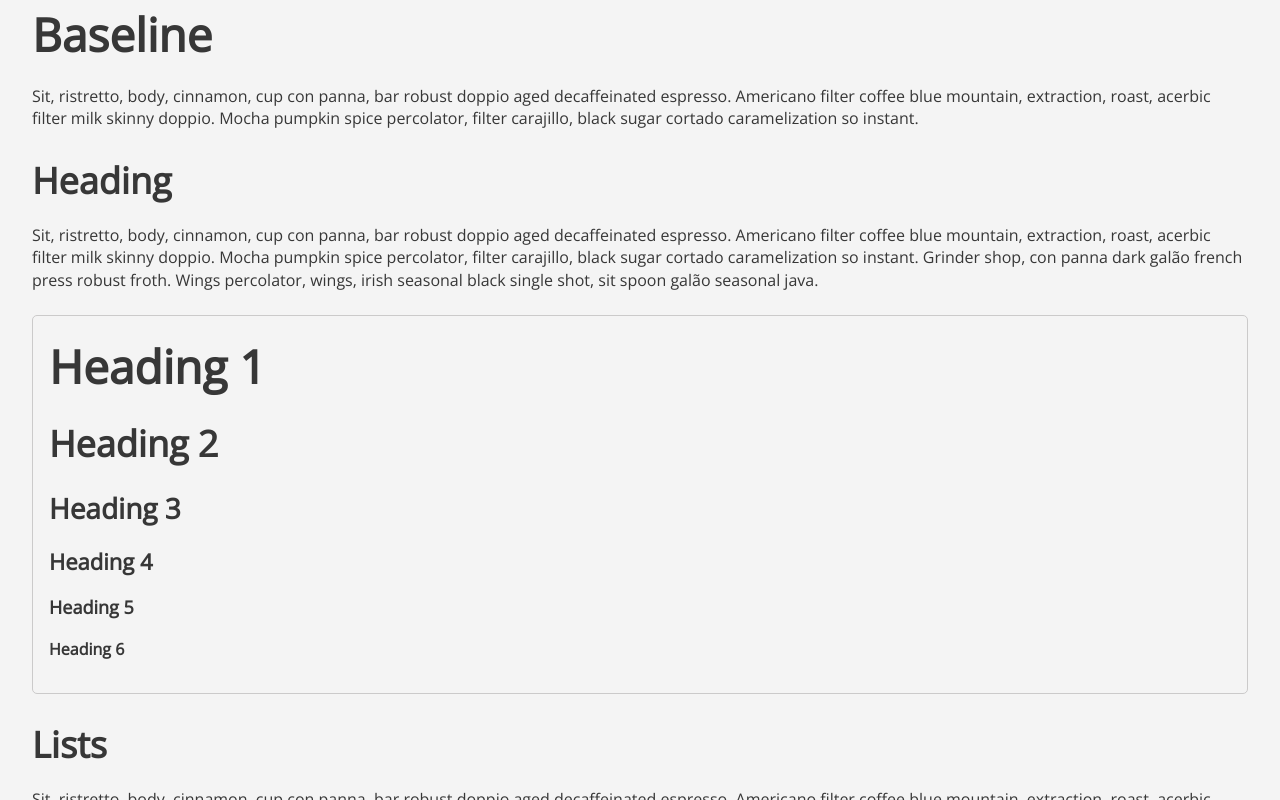
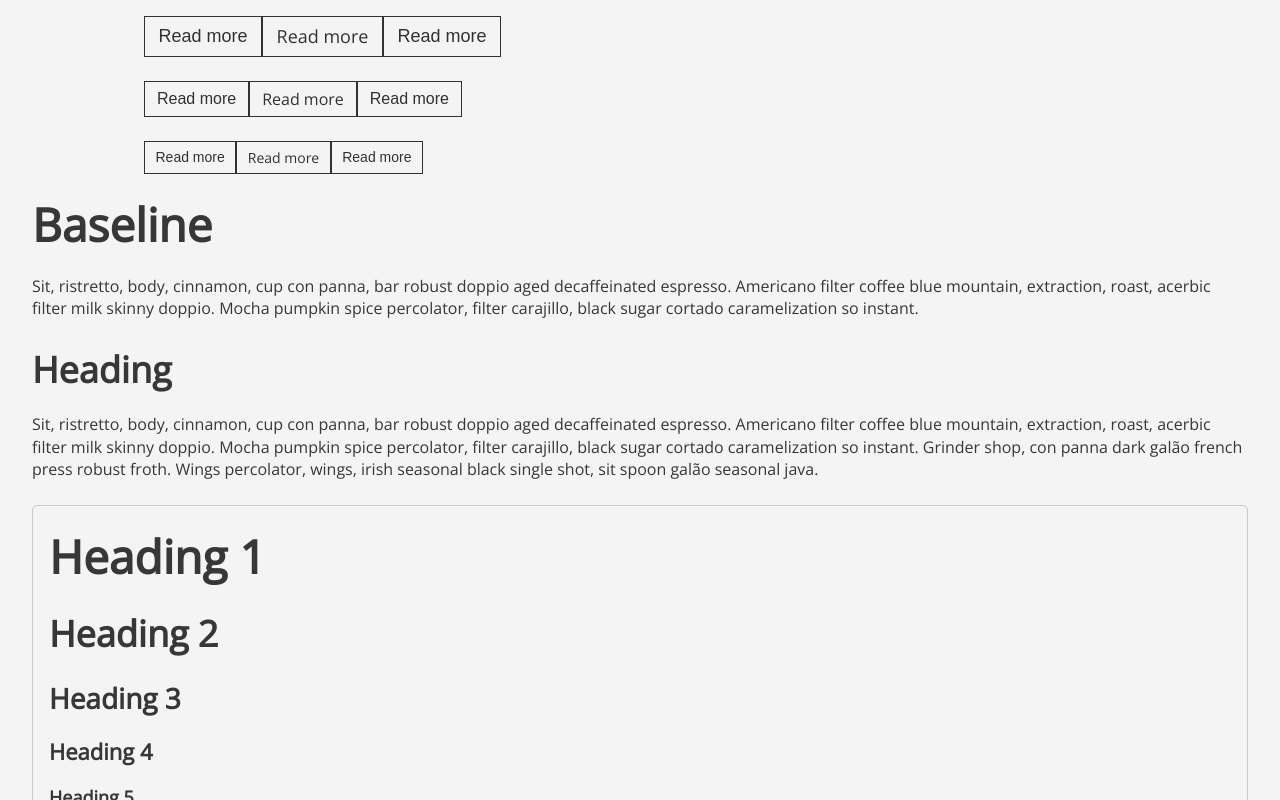
Before and after one commit to dreamistlabs/andromeda, a React (Create React App) app: page / in a window 1280 px wide. Shown: the top 800 px of the page. Built offline with nearby package versions, Linux system fonts and the light colour scheme.

Commit message:
Mock up initial button styles

```diff
--- a/public/assets/stylesheets/andromeda.css
+++ b/public/assets/stylesheets/andromeda.css
@@ -590,3 +590,22 @@ hr {
 
 .m31.col-12 {
   width: 99.99996%; }
+
+.m31.btn {
+  display: inline-block;
+  margin: 0;
+  padding: 0.33em 0.75em;
+  background-color: transparent;
+  border: 1px solid #313131;
+  border-radius: 0;
+  font-size: 1rem;
+  color: #313131;
+  line-height: 1.5;
+  vertical-align: middle;
+  cursor: pointer; }
+  .m31.btn.btn-sm {
+    font-size: 0.875rem; }
+  .m31.btn.btn-md {
+    font-size: 1rem; }
+  .m31.btn.btn-lg {
+    font-size: 1.125rem; }
--- a/public/assets/stylesheets/docs.css
+++ b/public/assets/stylesheets/docs.css
@@ -88,3 +88,8 @@ p {
 .docs.footer__text {
   font-size: 0.875rem;
   color: #F4F4F4; }
+
+.playground {
+  margin: 0 auto;
+  padding: 1em;
+  max-width: 80%; }
--- a/src/components/App.js
+++ b/src/components/App.js
@@ -9,6 +9,26 @@ class App extends Component {
   render() {
     return (
       <div className="App">
+        <div className="playground">
+          <div>
+            <button className="m31 btn btn-lg">Read more</button>
+            <div className="m31 btn btn-lg">Read more</div>
+            <input className="m31 btn btn-lg" type="submit" value="Read more"/>
+          </div>
+          &nbsp;
+          <div>
+            <button className="m31 btn">Read more</button>
+            <div className="m31 btn">Read more</div>
+            <input className="m31 btn" type="submit" value="Read more"/>
+          </div>
+          &nbsp;
+          <div>
+            <button className="m31 btn btn-sm">Read more</button>
+            <div className="m31 btn btn-sm">Read more</div>
+            <input className="m31 btn btn-sm" type="submit" value="Read more"/>
+          </div>
+        </div>
+
         <BaselinePage />
 
         <footer className="docs footer">
--- /dev/null
+++ b/src/scss/andromeda/_buttons.scss
@@ -0,0 +1,27 @@
+@import './_variables';
+
+.m31.btn {
+  display: inline-block;
+  margin: 0;
+  padding: $md-em-vertical-padding $lg-em-horizontal-padding;
+  background-color: transparent;
+  border: 1px solid $border-dark;
+  border-radius: 0;
+  font-size: 1rem;
+  color: $text-dark;
+  line-height: 1.5;
+  vertical-align: middle;
+  cursor: pointer;
+  &:hover {
+
+  }
+  &.btn-sm {
+    font-size: 0.875rem;
+  }
+  &.btn-md {
+    font-size: 1rem;
+  }
+  &.btn-lg {
+    font-size: 1.125rem;
+  }
+}
--- /dev/null
+++ b/src/scss/andromeda/_variables.scss
@@ -0,0 +1,27 @@
+// Andromeda Variables
+// Do not change the variable names themselves, only change the values.
+
+// Colors
+$primary-color:         $violet-eggplant;
+$success-color:         $illuminating-emerald;
+$info-color:            $lapis-lazuli;
+$warning-color:         $fluorescent-orange;
+$danger-color:          $paradise-pink;
+
+$text-dark:             $mine-shaft;
+$text-light:            $alabaster;
+$text-primary:          $primary-color;
+$text-success:          $success-color;
+$text-info:             $info-color;
+$text-warning:          $warning-color;
+$text-danger:           $danger-color;
+
+$border-dark:           $mine-shaft;
+
+$sm-em-horizontal-padding: 0.5em;
+$md-em-horizontal-padding: 0.667em;
+$lg-em-horizontal-padding: 0.75em;
+
+$sm-em-vertical-padding: 0.25em;
+$md-em-vertical-padding: 0.33em;
+$lg-em-vertical-padding: 0.5em;
--- a/src/scss/docs.scss
+++ b/src/scss/docs.scss
@@ -86,3 +86,9 @@ p {
   font-size: $docs-text-size-small;
   color: $docs-text-color-light;
 }
+
+.playground {
+  margin: 0 auto;
+  padding: 1em;
+  max-width: 80%;
+}
```
Also changed, not shown: src/scss/andromeda.scss (+7 -6 lines), 1 other file (tests, documents, lock files or other folders).
